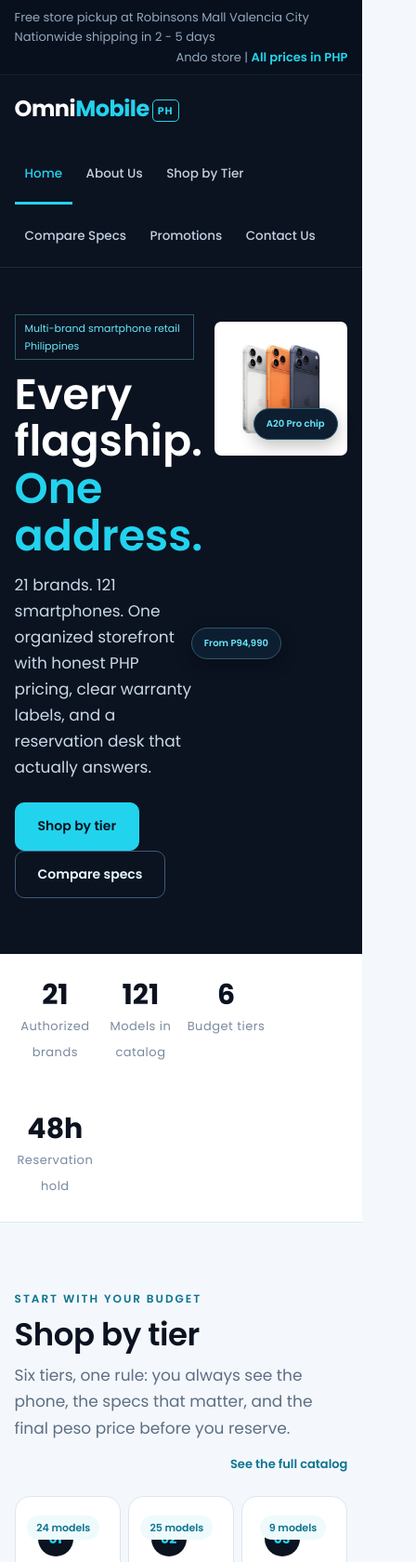
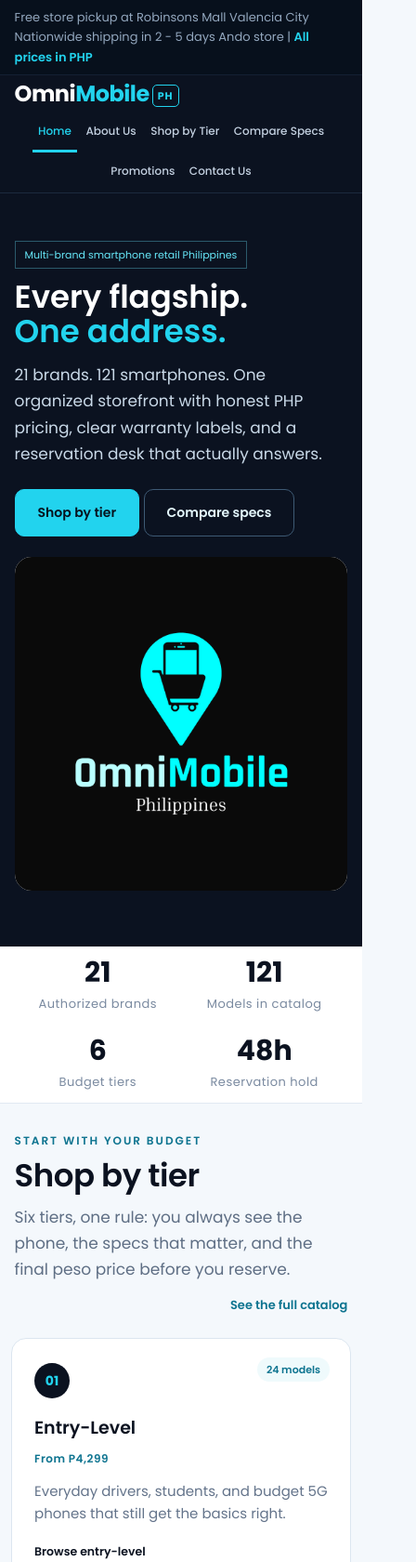
Before and after one commit to ryukirk19/ando-website, a plain HTML site: page index.html in a window 390 px wide. Shown: the top 1680 px of the page at 93% size, 448 px wide, since content can reach past the window. Drawn offline with Linux system fonts and the light colour scheme.

Commit message:
12th commit (POLISH, ADD ONS, @MEDIA)

```diff
--- a/css/styles.css
+++ b/css/styles.css
@@ -221,37 +221,6 @@ ul, ol {
     text-align: center;
 }
 
-.spec-pill {
-    position: absolute;
-    z-index: 3;
-    display: inline-block;
-    margin: 0 3px 8px;
-    padding: 8px 13px;
-    border: 1px solid #2B5A6B;
-    border-radius: 20px;
-    background-color: #0E1E31;
-    font-weight: 600;
-    color: #67E8F9;
-    font-size: 10px;
-    white-space: nowrap;
-    box-shadow: 0 6px 18px rgba(0, 0, 0, 0.25);
-}
-
-.pill-1 {
-    top: 25%;
-    left: 52%;
-}
-
-.pill-2 {
-    top: 52%;
-    right: 6%;
-}
-
-.pill-3 {
-    bottom: 15%;
-    left: 52%;
-}
-
 .hero-visual img {
     display: block;
     width: 100%;
@@ -299,6 +268,7 @@ ul, ol {
 .tier-card {
     display: inline-block;
     width: 31.33%;
+    height: 300px;
     margin: 0 1% 22px;
     padding: 26px 24px;
     border: 1px solid #DCE6F0;
@@ -376,7 +346,7 @@ ul, ol {
 /* Sections */
 
 .section {
-    padding: 72px 0;
+    padding: 30px 0;
 }
 
 .section-alt {
@@ -521,6 +491,7 @@ ul, ol {
 .feature {
     display: inline-block;
     width: 32%;
+    height: 250px;
     margin-right: 1%;
     padding: 30px;
     border: 1px solid #DCE6F0;
@@ -564,7 +535,7 @@ ul, ol {
     padding: 30px;
     background-color: #0B1220;
     color: #C9D9E8;
-    border-radius: 10%;
+    border-radius: 16px;
 }
 
 .promo-copy {
@@ -683,3 +654,62 @@ ul, ol {
 .footer-bottom .right {
     float: right;
 }
+
+/* to make website responsive to all devices */
+@media (max-width: 800px) {
+    .topbar .left, .topbar .right, .logo, .main-nav,
+    .hero-copy, .hero-visual, .feature, .promo-copy,
+    .promo-action, .footer-col, .footer-col.brand-col,
+    .footer-bottom .left, .footer-bottom .right {
+        float: none;
+        width: 100%;
+        text-align: left;
+    }
+
+    .topbar .right {
+        margin-top: 2px;
+    }
+
+    .logo {
+        text-align: center;
+    }
+
+    .main-nav {
+        text-align: center;
+    }
+
+    .main-nav a {
+        padding: 10px 6px;
+        font-size: 12px;
+    }
+
+    .hero h1 {
+        font-size: 34px;
+    }
+
+    .hero-visual {
+        margin-top: 22px;
+        text-align: center;
+    }
+
+    .stat {
+        float: left;
+        width: 50%;
+        padding: 10px 0;
+    }
+
+    .tier-card,
+    .phone-card {
+        width: 100%;
+        margin: 0 0 16px;
+    }
+
+    .promo-action {
+        padding-top: 10px;
+        text-align: left;
+    }
+
+    .footer-bottom .right {
+        margin-top: 6px;
+    }
+}
--- a/index.html
+++ b/index.html
@@ -11,12 +11,16 @@
 </head>
 </html>
 
+<!--tobar-->
+
 <div class="topbar">
     <div class ="container clearfix">
         <span class="left">Free store pickup at Robinsons Mall Valencia City Nationwide shipping in 2 - 5 days</span>
         <span class="right">Ando store | <strong>All prices in PHP</strong></span>
     </div>
 </div>
+
+<!--header nav-->
 
 <header class="site-header">
     <div class="container clearfix">
@@ -49,10 +53,7 @@
                 </div>
             </div>
             <div class="hero-visual">
-                <span class="spec-pill pill-1">6.9 ProMotion</span>
-                <span class="spec-pill pill-2">A20 Pro chip</span>
-                <span class="spec-pill pill-3">From P94,990</span>
-                <img src="images/iphone-18-pro-max.jpg" alt="iPhone 18 Pro Max in silver, cosmic orange, and deep blue">
+                <img src="images/Smarthphone-Hub.png" alt="iPhone 18 Pro Max in silver, cosmic orange, and deep blue">
             </div>
         </div>
     </section>
@@ -82,7 +83,7 @@
                     <span class="tier-dot">01</span>
                     <h3>Entry-Level</h3>
                     <span class="tier-range">From P4,299</span>
-                    <p>Everyday drivers, student picks, and budget 5G phones that still get the basics right.</p>
+                    <p>Everyday drivers, students, and budget 5G phones that still get the basics right.</p>
                     <a class="tier-link" href="shop.html#entry">Browse entry-level</a>
                 </div>
                 <div class="tier-card">
@@ -196,7 +197,7 @@
                 <article class="phone-card">
                     <div class="phone-media">
                         <span class="badge">Flagship Killer</span>
-                        <img src="images/poco-f7-pro.jpg" alt="POCO F7 Pro">
+                        <img src="images/poco-f7-pro.png" alt="POCO F7 Pro">
                     </div>
                     <div class="phone-body">
                         <span class="brand">POCO</span>
@@ -213,7 +214,7 @@
             </div>
         </div>
     </section>
-    <!--why omni mobile-->
+    <!--why omni mobile??-->
     <section class="section">
         <div class="container">
             <div class="section-head">
@@ -253,7 +254,7 @@
             </div>
         </div>
     </section>
-    <!--brand-->
+    <!--phone brand-->
     <div class="brand-strip">
         <div class="container">
             <span class="chip">Apple</span>
@@ -287,9 +288,9 @@
             <a class="footer-logo" href="index.html">Omni<span>Mobile</span>PH</a>
             <p>A fictional multi-brand smartphone retailer built for a Web Systems and Technology project. Prices, stock, and promos are simulated.</p>
             <div class="footer-social">
-                <a href="#">Facebook</a>
-                <a href="#">TikTok Shop</a>
-                <a href="#">Messenger</a>
+                <a href="https://www.facebook.com/ryukirk18">Facebook</a>
+                <a href="https://www.tiktok.com/@ryu.kirky">TikTok Shop</a>
+                <a href="https://t.me/ryukirkk">Telegram</a>
             </div>
         </div>
         <div class="footer-col">
@@ -318,7 +319,7 @@
             <h4>Visit</h4>
             <div class="footer-links">
                 <a href="contact.html">OmniMobilePH, Robinsons mall Valencia City, Bukidnon</a>
-                <a href="tel:+639102644699">(02) 8123 4567</a>
+                <a href="tel:+639102644699">(+63) 9102644699</a>
                 <a href="mailto:Kirkandrew@Gmail.com">Kirkandrew@Gmail.com</a>
                 <a href="contact.html">Daily, 8:00 AM - 9:00 PM</a>
             </div>
```
Also changed, not shown: images/Smarthphone-Hub.png (renamed from images/Smarthphone Hub.png), images/bg.jpeg (added), images/poco-f7-pro.jpg (deleted), images/poco-f7-pro.png (added).
